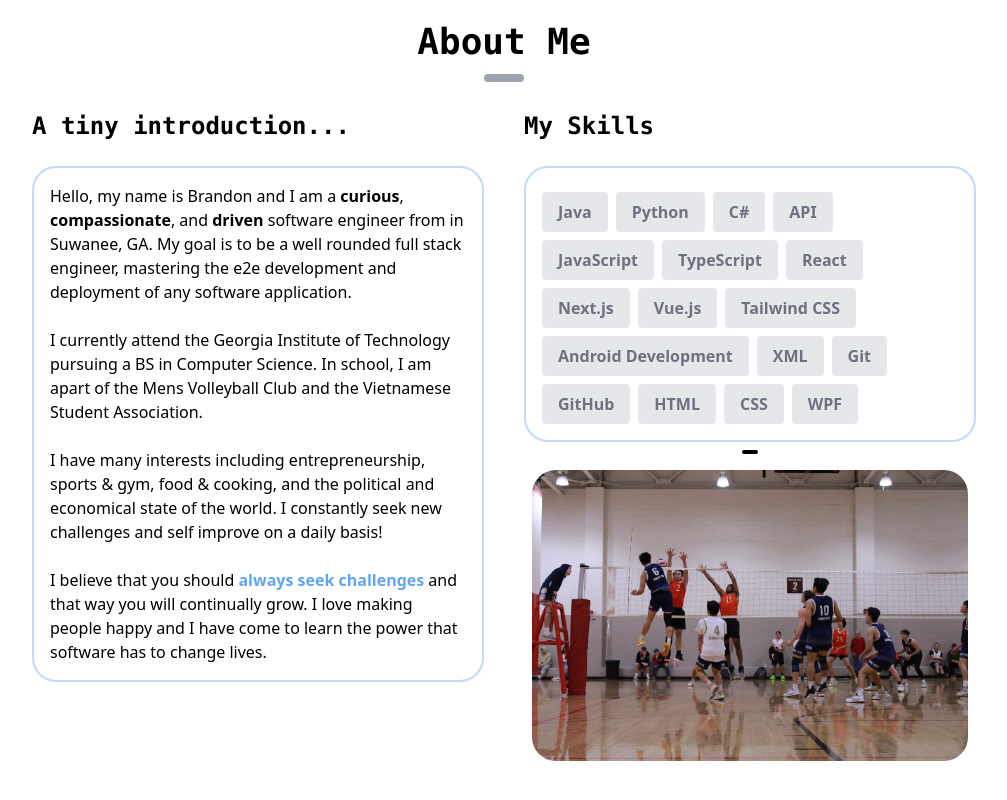
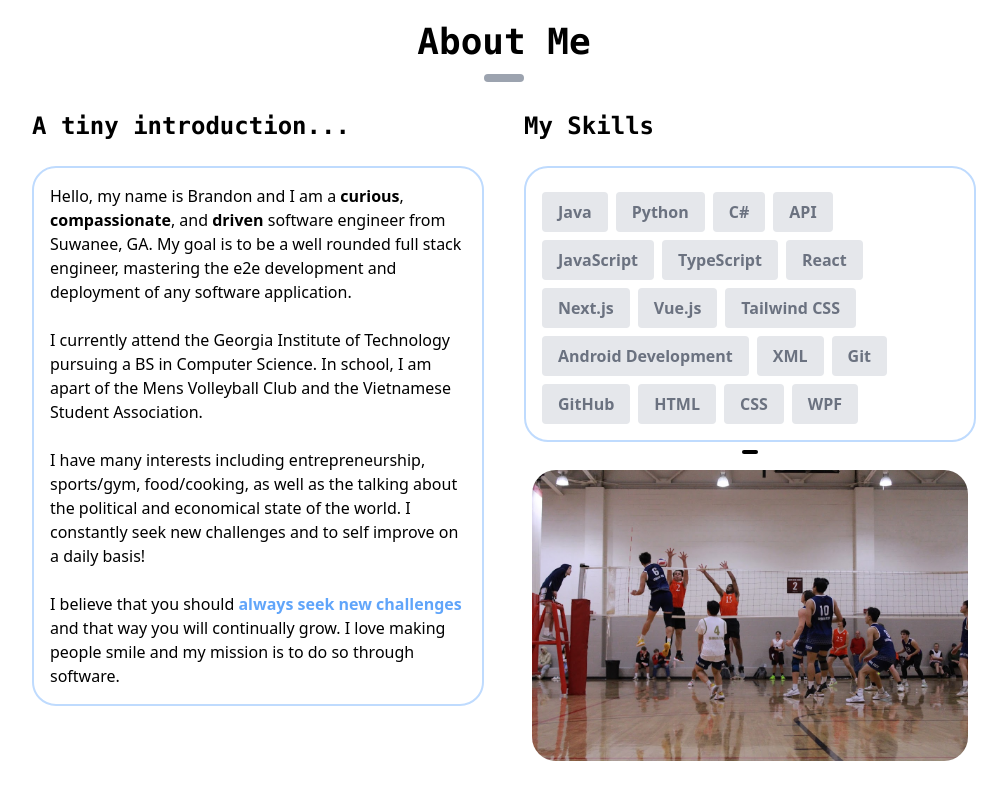
Before and after one commit to iphonecats/Bho-Portfolio, a Next.js app in the folder bho-portfolio/: page / in a window 1280 px wide. Shown: the part 578-1378 px from the top of the page, without its empty margins (136-1143 px from the left). Built offline with nearby package versions, Linux system fonts and the light colour scheme.

Commit message:
About me section typo changes

```diff
--- a/bho-portfolio/src/app/components/AboutSection.tsx
+++ b/bho-portfolio/src/app/components/AboutSection.tsx
@@ -41,7 +41,7 @@ const AboutSection = () => {
                 <span className="font-bold">{" curious"}</span>,
                 <span className="font-bold">{" compassionate"}</span>, and
                 <span className="font-bold">{" driven"}</span> software engineer
-                from in Suwanee, GA. My goal is to be a well rounded full stack engineer, mastering
+                from Suwanee, GA. My goal is to be a well rounded full stack engineer, mastering
                 the e2e development and deployment of any software application.
               </p>
               <br />
@@ -52,18 +52,18 @@ const AboutSection = () => {
               </p>
               <br />
               <p>
-                I have many interests including entrepreneurship, sports & gym, food & cooking, and the
-                political and economical state of the world. I constantly seek new challenges and self improve
+                I have many interests including entrepreneurship, sports/gym, food/cooking, as well as the
+                talking about the political and economical state of the world. I constantly seek new challenges and to self improve
                 on a daily basis!
               </p>
               <br />
               <p>
                 I believe that you should{" "}
                 <span className="font-bold text-blue-400">
-                  always seek challenges
+                  always seek new challenges
                 </span>{" "}
-                and that way you will continually grow. I love making people happy and
-                I have come to learn the power that software has to change lives.
+                and that way you will continually grow. I love making people smile and
+                my mission is to do so through software.
               </p>
             </div>
 
```
